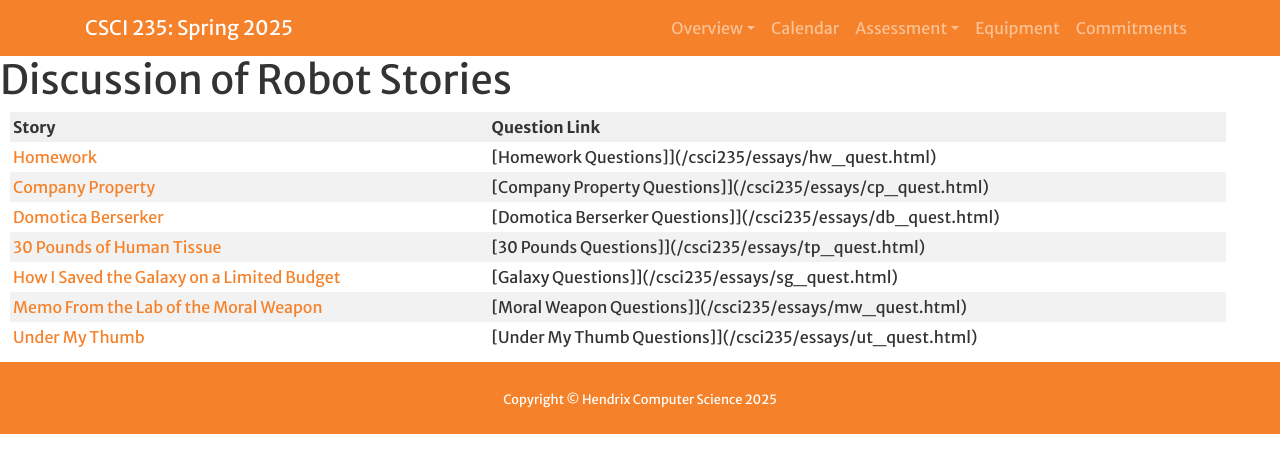
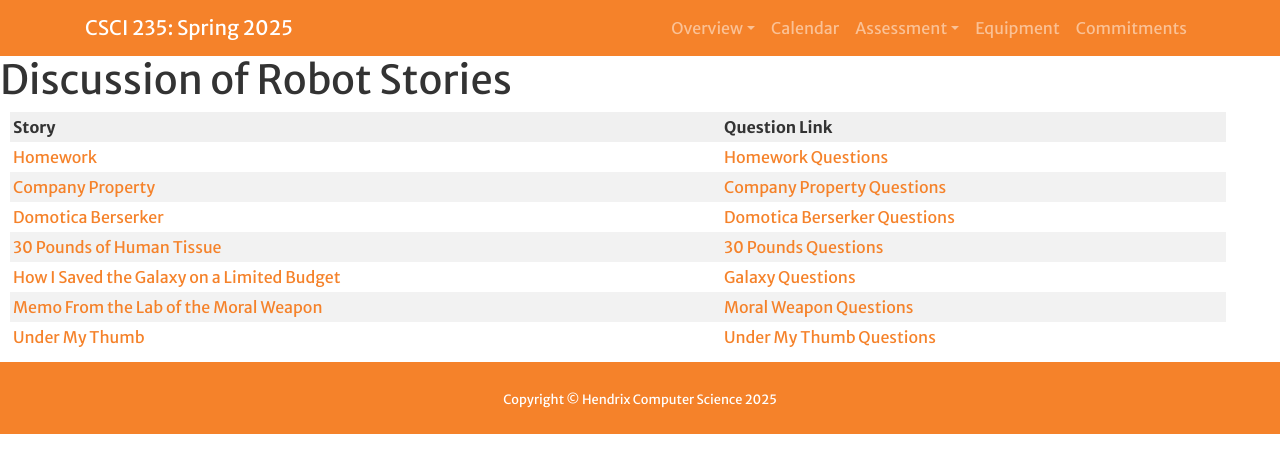
Before and after one commit to Hendrix-CS/csci235, a Jekyll site: the page built from essays/discussion.md, in a window 1280 px wide. Shown: the top 473 px of the page. Built offline with Jekyll 4.4.1, drawn with Linux system fonts in a browser that asks for light colours; our own code applies the rules of GitHub Pages for plain Markdown files; a script that is not in the unit is left out.

Commit message:
Fixed typos

```diff
--- a/essays/discussion.md
+++ b/essays/discussion.md
@@ -2,10 +2,10 @@
 
 | Story | Question Link |
 | ----- | ------------- |
-| [Homework](https://web.archive.org/web/20240423181154/https://dailysciencefiction.com/science-fiction/robots-and-computers/philip-apps/homework)| [Homework Questions]]({{site.baseurl}}/essays/hw_quest.html) |
-| [Company Property](https://web.archive.org/web/20240423181154/https://dailysciencefiction.com/science-fiction/robots-and-computers/john-albertson/company-property) | [Company Property Questions]]({{site.baseurl}}/essays/cp_quest.html) |
-| [Domotica Berserker](https://web.archive.org/web/20240423181154/https://dailysciencefiction.com/science-fiction/robots-and-computers/paul-g-di-filippo/domotica-berserker)| [Domotica Berserker Questions]]({{site.baseurl}}/essays/db_quest.html) |
-| [30 Pounds of Human Tissue](https://web.archive.org/web/20240423181154/https://dailysciencefiction.com/science-fiction/robots-and-computers/jennifer-campbell-hicks/30-pounds-of-human-tissue)| [30 Pounds Questions]]({{site.baseurl}}/essays/tp_quest.html) |
-| [How I Saved the Galaxy on a Limited Budget](https://web.archive.org/web/20240423181154/https://dailysciencefiction.com/science-fiction/robots-and-computers/aidan-doyle/how-i-saved-the-galaxy-on-a-limited-budget) | [Galaxy Questions]]({{site.baseurl}}/essays/sg_quest.html) |
-| [Memo From the Lab of the Moral Weapon](https://web.archive.org/web/20240423181154/https://dailysciencefiction.com/science-fiction/robots-and-computers/h-baumgardt/memo-from-the-lab-of-the-moral-weapon)| [Moral Weapon Questions]]({{site.baseurl}}/essays/mw_quest.html) |
-| [Under My Thumb](https://web.archive.org/web/20240423181154/https://dailysciencefiction.com/science-fiction/robots-and-computers/laura-ansara/under-my-thumb) | [Under My Thumb Questions]]({{site.baseurl}}/essays/ut_quest.html) |
+| [Homework](https://web.archive.org/web/20240423181154/https://dailysciencefiction.com/science-fiction/robots-and-computers/philip-apps/homework)| [Homework Questions]({{site.baseurl}}/essays/hw_quest.html) |
+| [Company Property](https://web.archive.org/web/20240423181154/https://dailysciencefiction.com/science-fiction/robots-and-computers/john-albertson/company-property) | [Company Property Questions]({{site.baseurl}}/essays/cp_quest.html) |
+| [Domotica Berserker](https://web.archive.org/web/20240423181154/https://dailysciencefiction.com/science-fiction/robots-and-computers/paul-g-di-filippo/domotica-berserker)| [Domotica Berserker Questions]({{site.baseurl}}/essays/db_quest.html) |
+| [30 Pounds of Human Tissue](https://web.archive.org/web/20240423181154/https://dailysciencefiction.com/science-fiction/robots-and-computers/jennifer-campbell-hicks/30-pounds-of-human-tissue)| [30 Pounds Questions]({{site.baseurl}}/essays/tp_quest.html) |
+| [How I Saved the Galaxy on a Limited Budget](https://web.archive.org/web/20240423181154/https://dailysciencefiction.com/science-fiction/robots-and-computers/aidan-doyle/how-i-saved-the-galaxy-on-a-limited-budget) | [Galaxy Questions]({{site.baseurl}}/essays/sg_quest.html) |
+| [Memo From the Lab of the Moral Weapon](https://web.archive.org/web/20240423181154/https://dailysciencefiction.com/science-fiction/robots-and-computers/h-baumgardt/memo-from-the-lab-of-the-moral-weapon)| [Moral Weapon Questions]({{site.baseurl}}/essays/mw_quest.html) |
+| [Under My Thumb](https://web.archive.org/web/20240423181154/https://dailysciencefiction.com/science-fiction/robots-and-computers/laura-ansara/under-my-thumb) | [Under My Thumb Questions]({{site.baseurl}}/essays/ut_quest.html) |
```
